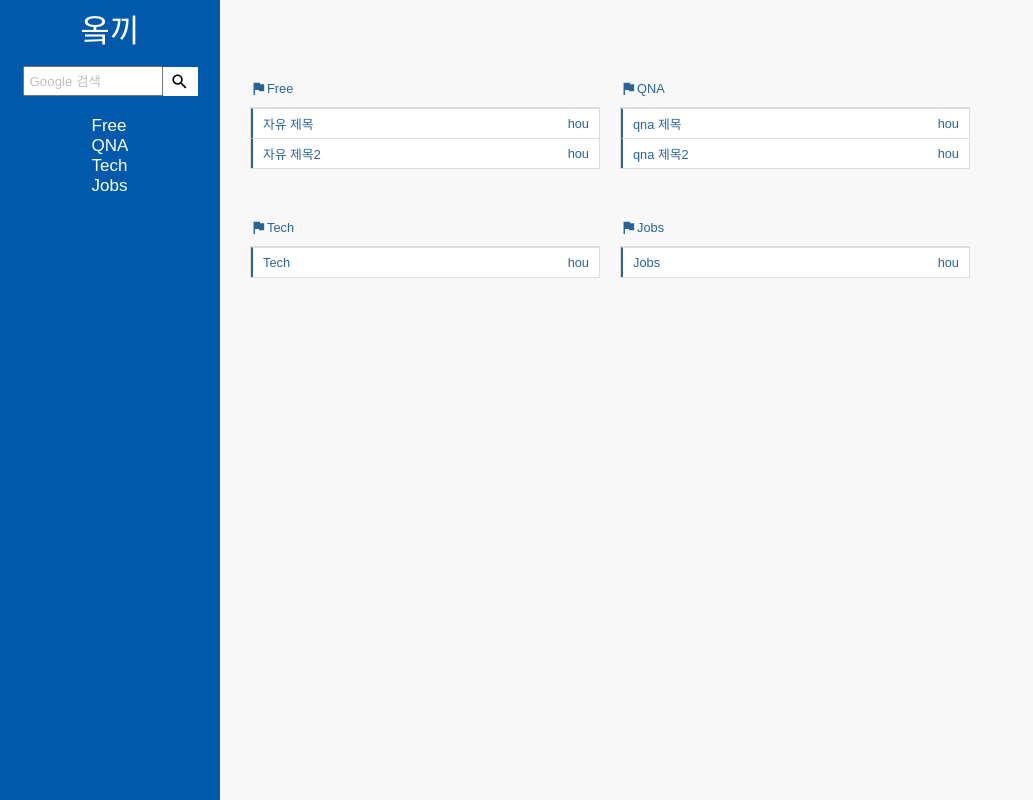
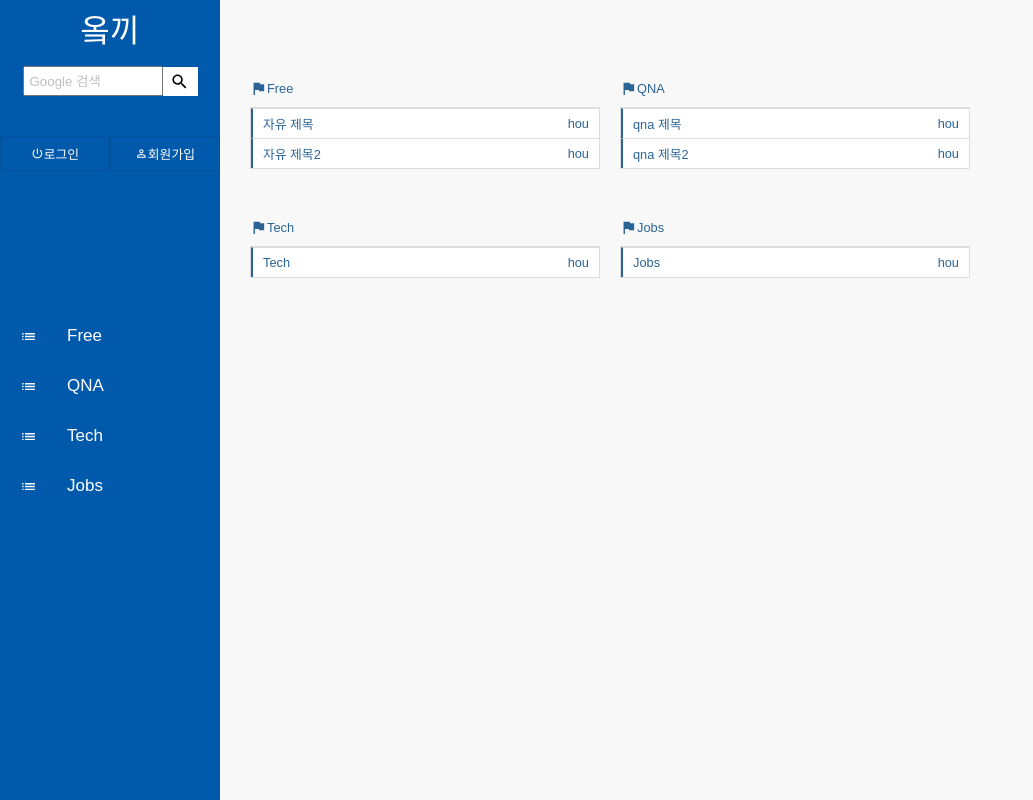
Before and after one commit to microcephalus7/OKKYReplica-CRUD-React, a React (Create React App) app in the folder frontend/: page / in a window 1280 px wide. Shown: the whole page, without its empty margins (0-1033 px from the left). Built offline with nearby package versions, Linux system fonts and the light colour scheme.

Commit message:
SideNav UI

```diff
--- a/frontend/src/App.js
+++ b/frontend/src/App.js
@@ -1,7 +1,7 @@
 import React, { useState, useEffect } from "react";
 import SideNav from "./components/SideNav";
 import Template from "./components/Template";
-
+import { Route } from "react-router-dom";
 import Main from "./pages/Main";
 import axios from "axios";
 
@@ -26,11 +26,13 @@ const App = () => {
   return (
     <Template>
       <SideNav categories={community.categories} loading={loading}></SideNav>
+      <Route path="/" component={Main} exact={true} />
       <Main
         categories={community.categories}
         articles={community.articles}
         loading={loading}
       ></Main>
+      <Route></Route>
     </Template>
   );
 };
--- a/frontend/src/components/SideNav.js
+++ b/frontend/src/components/SideNav.js
@@ -2,7 +2,12 @@ import React from "react";
 
 import styled from "styled-components";
 
-import { MdSearch } from "react-icons/md";
+import {
+  MdSearch,
+  MdList,
+  MdPermIdentity,
+  MdPowerSettingsNew,
+} from "react-icons/md";
 
 const SideNavWrapper = styled.div`
   position: fixed;
@@ -15,13 +20,8 @@ const SideNavWrapper = styled.div`
   background: rgb(0, 89, 171);
   color: white;
   display: flex;
-  padding: 0 10px;
   flex-direction: column;
   align-items: center;
-  padding: 0 10px;
-
-  ul {
-  }
 `;
 
 const Logo = styled.a`
@@ -57,10 +57,34 @@ const Search = styled.div`
     transition: 0.1s background ease-in;
   }
 `;
-
-const CateList = styled.ul`
-  padding: 0;
-  margin: 0;
+const ProfileWrapper = styled.div`
+  display: flex;
+  margin: 20px 0px;
+  width: 100%;
+  height: 35px;
+`;
+const ProfileInner = styled.div`
+  font-size: 0.8rem;
+  width: 50%;
+  border: #00519c solid 1px;
+  display: flex;
+  justify-content: center;
+  align-items: center;
+`;
+const CateList = styled.div`
+  margin-top: 120px;
+  width: 100%;
+  div {
+    padding: 0 20px;
+    height: 50px;
+    width: 100%;
+    display: flex;
+    justify-content: flex-start;
+    align-items: center;
+    span {
+      margin-left: 30px;
+    }
+  }
 `;
 
 const SideNav = ({ categories, loading }) => {
@@ -80,10 +104,20 @@ const SideNav = ({ categories, loading }) => {
           <MdSearch />
         </button>
       </Search>
-
+      <ProfileWrapper>
+        <ProfileInner>
+          <MdPowerSettingsNew /> <span>로그인</span>
+        </ProfileInner>
+        <ProfileInner>
+          <MdPermIdentity /> <span>회원가입</span>
+        </ProfileInner>
+      </ProfileWrapper>
       <CateList>
         {categories.map((category) => (
-          <li key={category}>{category}</li>
+          <div key={category}>
+            <MdList />
+            <span>{category}</span>
+          </div>
         ))}
       </CateList>
     </SideNavWrapper>
--- /dev/null
+++ b/frontend/src/pages/index.js
@@ -0,0 +1,3 @@
+import Main from "./Main";
+import Detail from "./Detail";
+import Updating from "./Updating";
```
